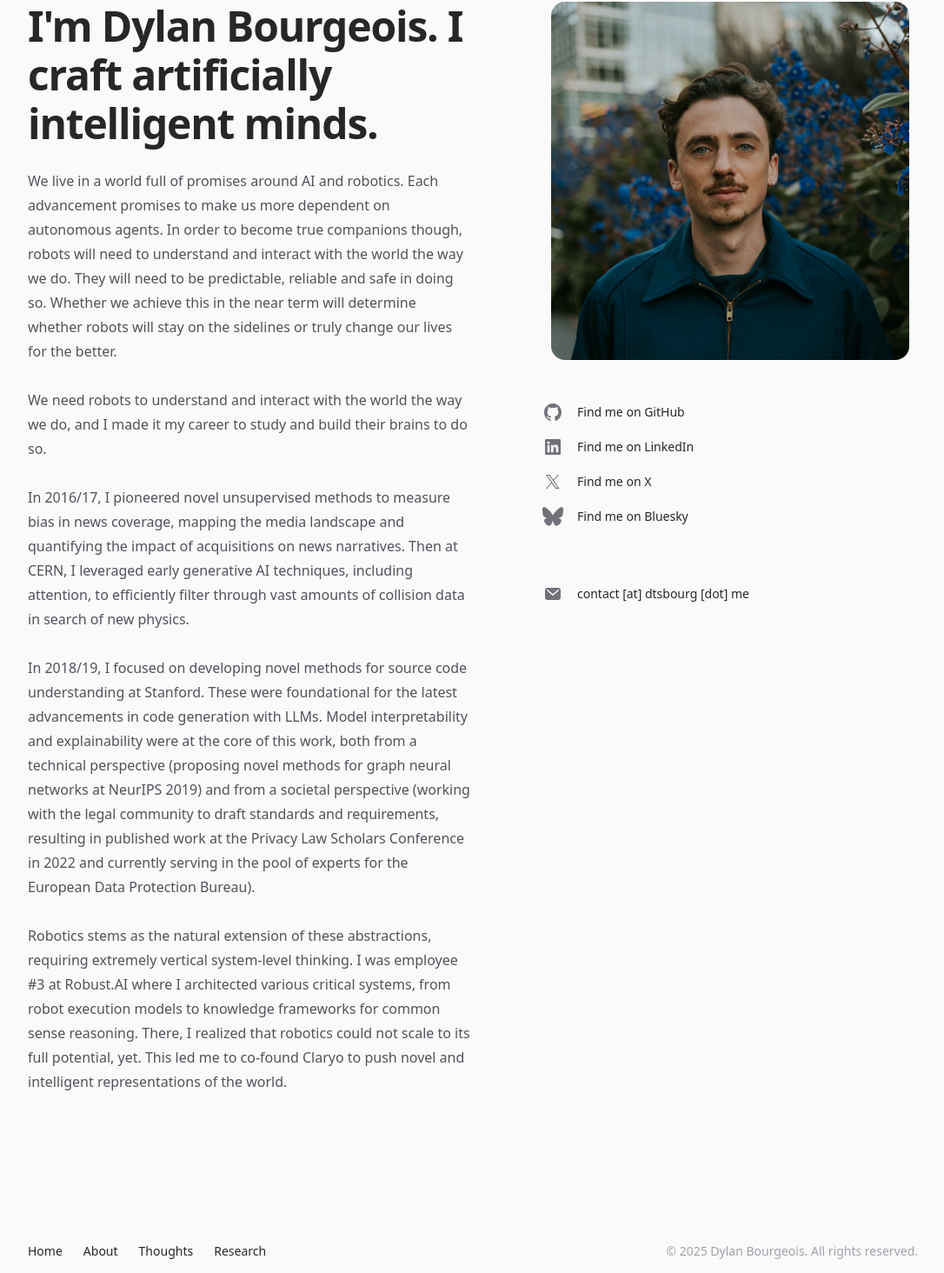
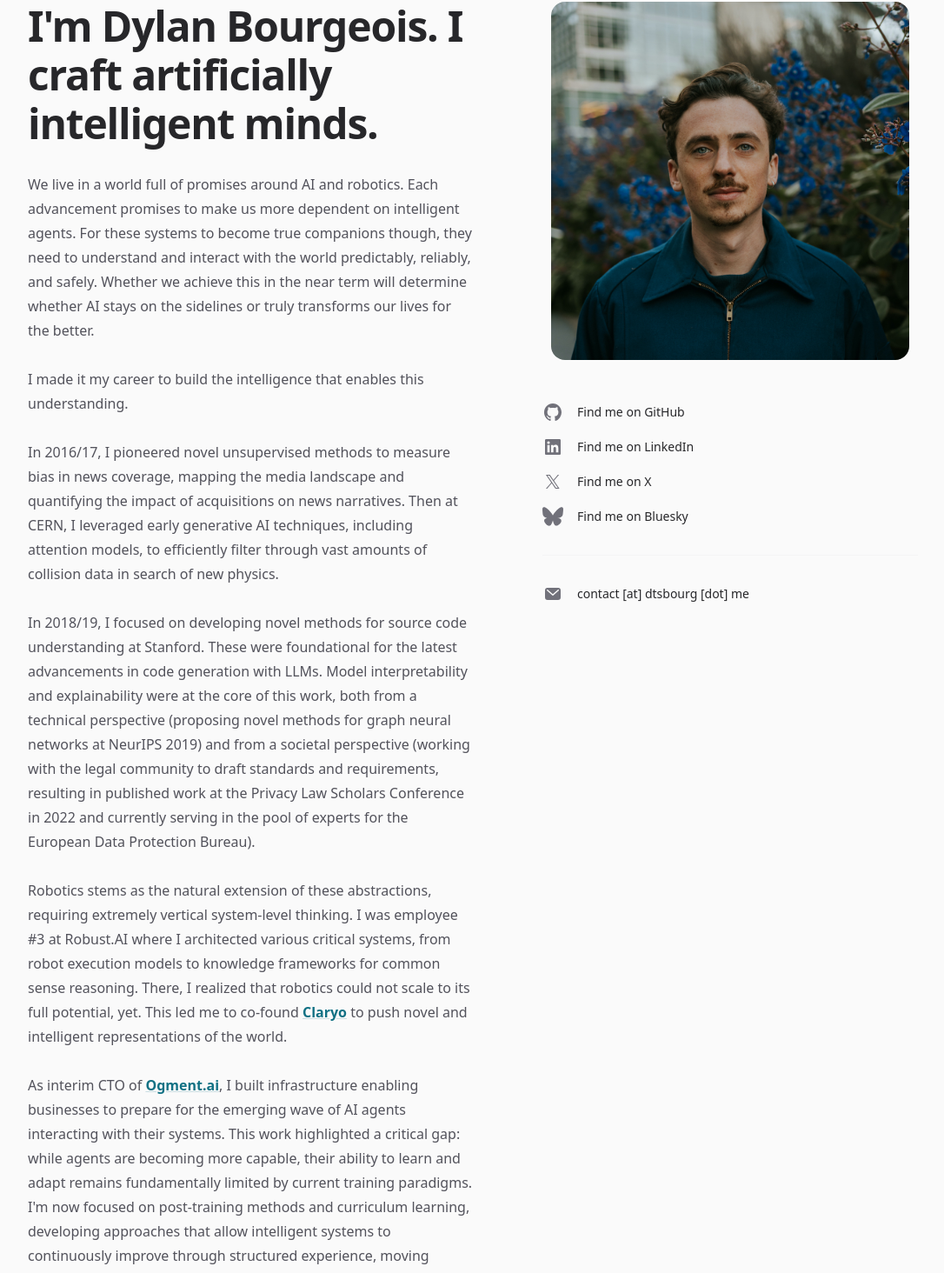
Before and after one commit to dtsbourg/homepage, a Next.js app: page /about in a window 1280 px wide. Shown: the part 190-1654 px from the top of the page at 87% size, without its empty margins (96-1182 px from the left). Built offline with nearby package versions, Linux system fonts and the light colour scheme; no server answers.

Commit message:
improve links

```diff
--- a/src/app/about/page.tsx
+++ b/src/app/about/page.tsx
@@ -4,6 +4,7 @@ import Link from 'next/link'
 import clsx from 'clsx'
 
 import { Container } from '@/components/Container'
+import { Prose } from '@/components/Prose'
 import {
   GitHubIcon,
   InstagramIcon,
@@ -50,7 +51,8 @@ function MailIcon(props: React.ComponentPropsWithoutRef<'svg'>) {
 
 export const metadata: Metadata = {
   title: 'About',
-  description: 'I&apos;m Dylan Bourgeois. I craft artificially intelligent minds.',
+  description:
+    'I&apos;m Dylan Bourgeois. I craft artificially intelligent minds.',
 }
 
 export default function About() {
@@ -71,29 +73,27 @@ export default function About() {
           <h1 className="text-4xl font-bold tracking-tight text-zinc-800 sm:text-5xl dark:text-zinc-100">
             I&apos;m Dylan Bourgeois. I craft artificially intelligent minds.
           </h1>
-          <div className="mt-6 space-y-7 text-base text-zinc-600 dark:text-zinc-400">
+          <Prose className="mt-6">
             <p>
               We live in a world full of promises around AI and robotics. Each
-              advancement promises to make us more dependent on autonomous
-              agents. In order to become true companions though, robots will
-              need to understand and interact with the world the way we do. They
-              will need to be predictable, reliable and safe in doing so.
-              Whether we achieve this in the near term will determine whether
-              robots will stay on the sidelines or truly change our lives for
-              the better.
+              advancement promises to make us more dependent on intelligent
+              agents. For these systems to become true companions though, they
+              need to understand and interact with the world predictably,
+              reliably, and safely. Whether we achieve this in the near term
+              will determine whether AI stays on the sidelines or truly
+              transforms our lives for the better.
             </p>
             <p>
-              We need robots to understand and interact with the world the way
-              we do, and I made it my career to study and build their brains to
-              do so.
+              I made it my career to build the intelligence that enables this
+              understanding.
             </p>
             <p>
               In 2016/17, I pioneered novel unsupervised methods to measure bias
               in news coverage, mapping the media landscape and quantifying the
               impact of acquisitions on news narratives. Then at CERN, I
-              leveraged early generative AI techniques, including attention, to
-              efficiently filter through vast amounts of collision data in
-              search of new physics.
+              leveraged early generative AI techniques, including attention
+              models, to efficiently filter through vast amounts of collision
+              data in search of new physics.
             </p>
             <p>
               In 2018/19, I focused on developing novel methods for source code
@@ -113,10 +113,28 @@ export default function About() {
               #3 at Robust.AI where I architected various critical systems, from
               robot execution models to knowledge frameworks for common sense
               reasoning. There, I realized that robotics could not scale to its
-              full potential, yet. This led me to co-found Claryo to push novel
-              and intelligent representations of the world.
+              full potential, yet. This led me to co-found{' '}
+              <Link href="https://claryo.co" target="_blank">
+                Claryo
+              </Link>{' '}
+              to push novel and intelligent representations of the world.
             </p>
-          </div>
+            <p>
+              As interim CTO of{' '}
+              <Link href="https://ogment.ai" target="_blank">
+                Ogment.ai
+              </Link>
+              , I built infrastructure enabling businesses to prepare for the
+              emerging wave of AI agents interacting with their systems. This
+              work highlighted a critical gap: while agents are becoming more
+              capable, their ability to learn and adapt remains fundamentally
+              limited by current training paradigms. I&apos;m now focused on
+              post-training methods and curriculum learning, developing
+              approaches that allow intelligent systems to continuously improve
+              through structured experience, moving beyond static pre-training
+              toward truly adaptive intelligence.
+            </p>
+          </Prose>
         </div>
         <div className="lg:pl-20">
           <ul role="list">
--- a/src/app/page.tsx
+++ b/src/app/page.tsx
@@ -282,9 +282,8 @@ export default async function Home() {
             Crafting artificially intelligent minds.
           </h1>
           <p className="mt-6 text-base text-zinc-600 dark:text-zinc-400">
-            I&apos;m Dylan, an engineer and entrepreneur based in New York City.
-            I&apos;m the co-founder of Claryo, where we are building the new
-            generation of embodied AI.
+            I&apos;m Dylan, an engineer and entrepreneur based in New York City.{' '}
+            <br />I build systems that perceive and understand the world.
           </p>
           <div className="mt-6 flex gap-6">
             <SocialLink
```
